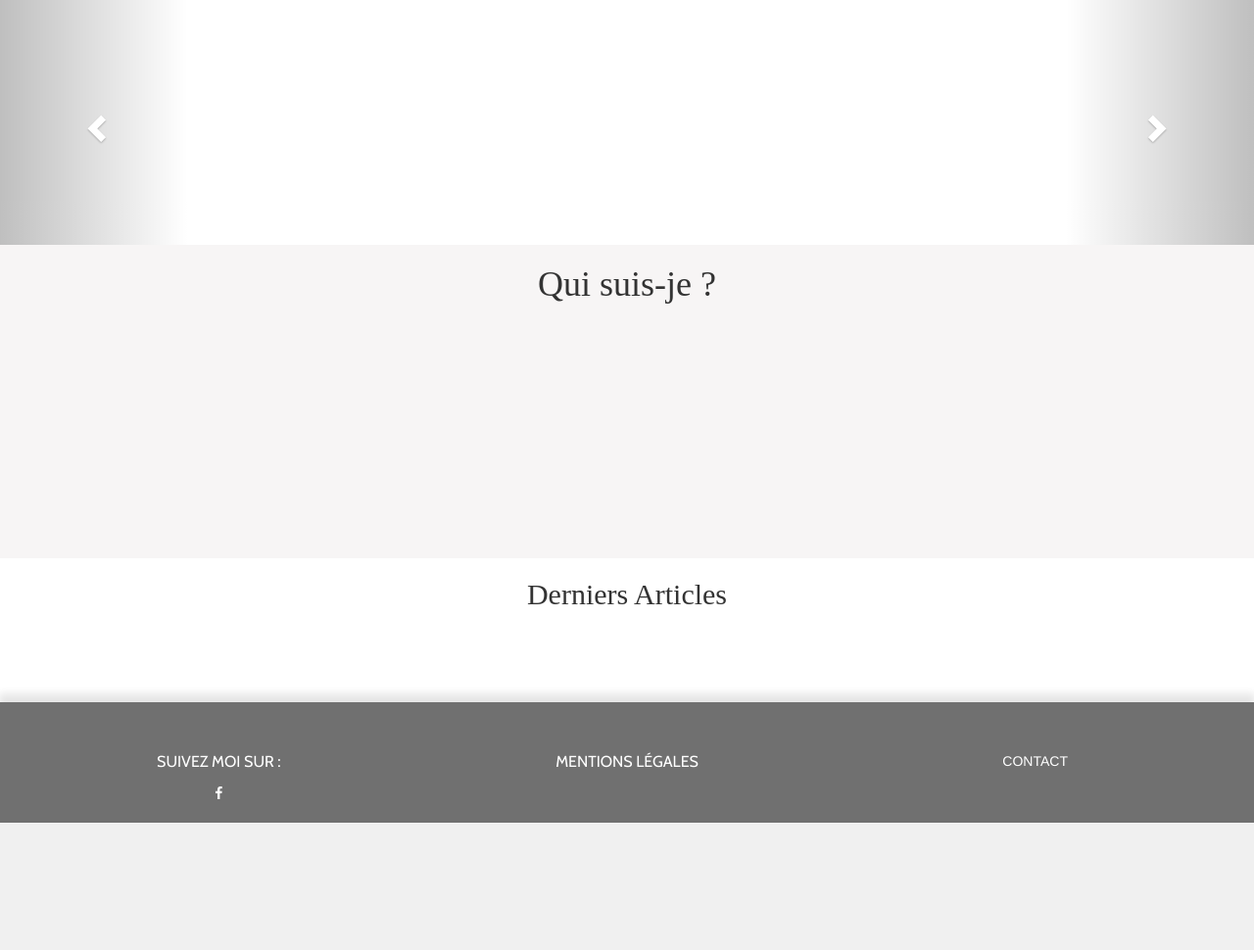
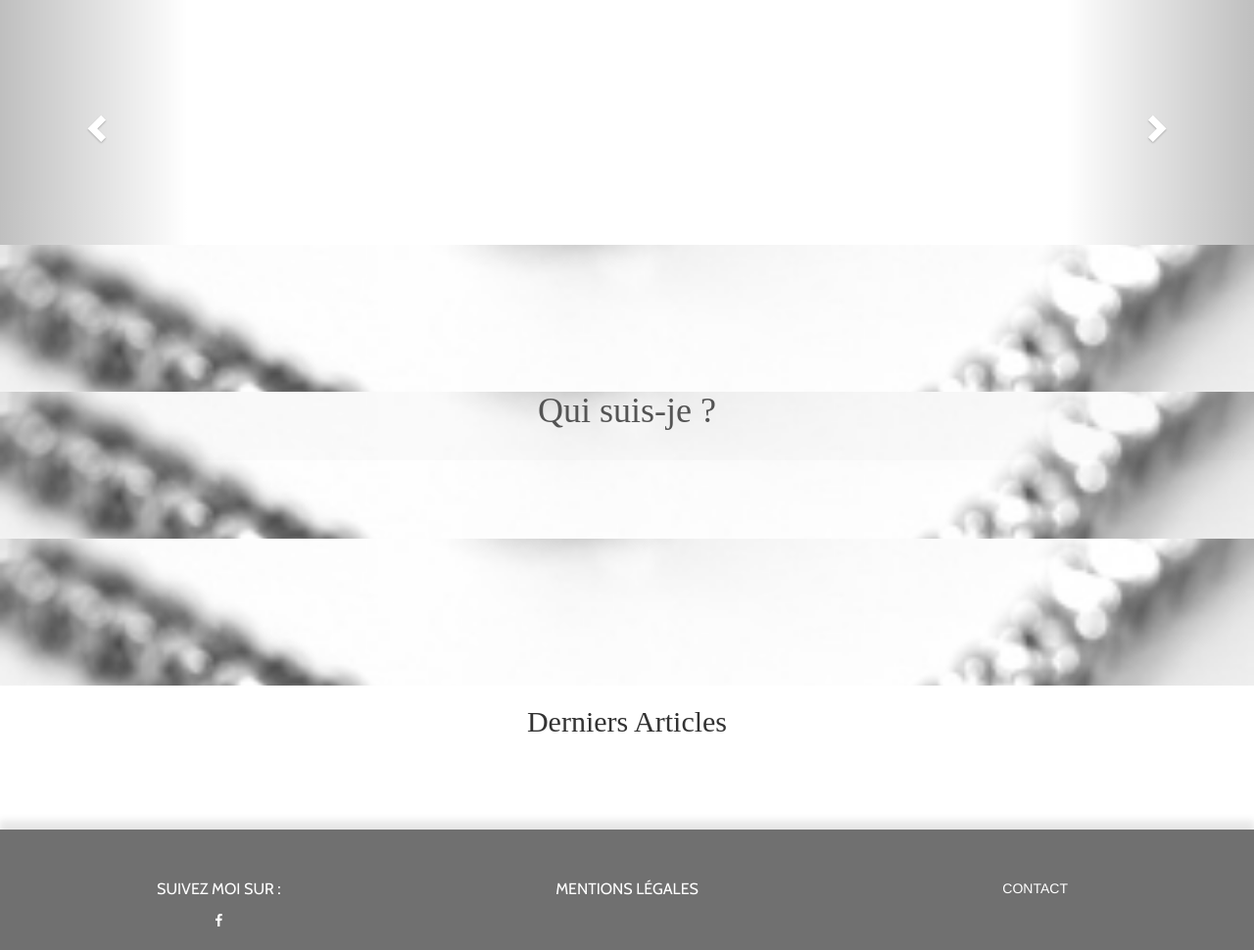
Before and after one commit to Argonder/Projet, a Symfony app: template templates/accueil.html.twig in a window 1280 px wide. Shown: the part 50-1020 px from the top of the page at 98% size. Before the commit the page ends 890 px from the top, so only its background shows below. Run offline with Twig, Linux system fonts and the light colour scheme; the template is opened without the code that fills it, so the values that code supplies are empty; some libraries are stand-ins or nearby versions; some web fonts are replaced.

Commit message:
parallax

```diff
--- a/public/css/style.css
+++ b/public/css/style.css
@@ -73,12 +73,25 @@ header .navbar-default {
     height: 250px;
 }
 
+
+.parallax {
+    background-image: url("../images/bgimagec.jpg");
+    height: 150px;
+    background-attachment: fixed;
+    background-position: center;
+    background-repeat: no-repeat;
+    background-size: cover;
+}
+
 /* QUI SUIS JE */
 .Presentation{
     margin:0;
-    height:320px;
-    background-color: rgba(221, 216, 216, 0.25);
-    padding: 1px 0;
+    background-color: rgba(62, 62, 62, 0.02);
+    color: #545454;
+}
+
+.parallax .text-center h1 {
+    margin-top: 0;
 }
 
 .Presentation p {
--- a/src/Controller/AdminController.php
+++ b/src/Controller/AdminController.php
@@ -296,7 +296,7 @@ class AdminController extends Controller
     {
         $request = Request::createFromGlobals();
         $entityManager = $this->getDoctrine()->getManager();
-        //l'id ne doit pas changer, on n'ajoute pas de presentation, on modifie toujours la même.
+
         $id= 1;
         $contact = $entityManager->getRepository(Contact::class)->find($id);
 
--- a/templates/accueil.html.twig
+++ b/templates/accueil.html.twig
@@ -35,13 +35,20 @@
 
     </div><!-- Fin carousel -->
     <!-- PRESENTATION -->
-    <div class="Presentation text-center"> <h1> Qui suis-je ?
+    <div class="parallax"></div>
+    <div class="parallax">
+
+    <div class="Presentation text-center">
+        <h1> Qui suis-je ? </h1>
         <div class="container">
         <br>
         {% for presentation in presentation %}
             <p>{{ presentation.description }}</p>
         {% endfor %}
         </div>
+    </div>
+    </div>
+    <div class="parallax">
     </div>
     <!-- DERNIER ARTICLE -->
     <div class="container dernierArticles">
@@ -54,9 +61,6 @@
                 <p>{{ article.description }}</p>
             </div>
             {% endfor %}
-
         </div>
     </div>
-
-
 {% endblock %}
```
Also changed, not shown: public/images/bgimagec.jpg.
